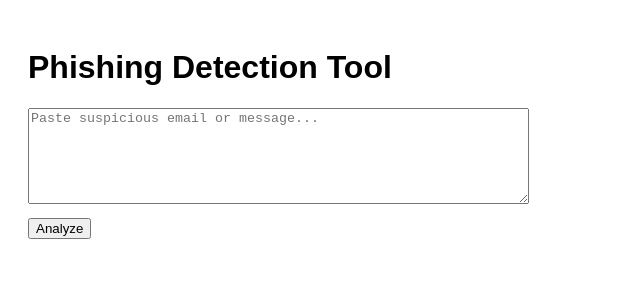
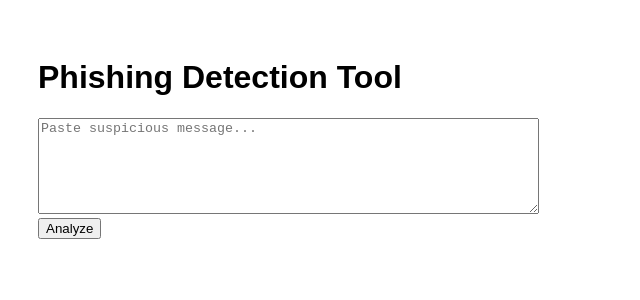
Before and after one commit to Finnete-20/ai-security-awareness-simulator, a React app: page / in a window 1280 px wide. Shown: the top 300 px of the page, without its empty margins (0-640 px from the left). Built offline with nearby package versions, Linux system fonts and the light colour scheme; the HTML template or start-up script is replaced by a standard one.

Commit message:
simplified frontend

```diff
--- a/src/App.jsx
+++ b/src/App.jsx
@@ -3,64 +3,44 @@ import axios from "axios";
 
 export default function App() {
   const [message, setMessage] = useState("");
-  const [result, setResult] = useState(null);
-  const [loading, setLoading] = useState(false);
+  const [result, setResult] = useState("");
 
   const analyzeMessage = async () => {
-    setLoading(true);
-    setResult(null);
-
     try {
       const res = await axios.post(
         "https://phishingdetector-backend.onrender.com/analyze",
-        { message }
+        {
+          message: message,
+        }
       );
 
-      setResult(res.data);
+      setResult(JSON.stringify(res.data, null, 2));
+
     } catch (error) {
-      console.log("Backend error:", error);
-
-      setResult({
-        error: "Error connecting to backend",
-        details: error.message,
-      });
+      setResult("Error connecting to backend");
+      console.log(error);
     }
-
-    setLoading(false);
   };
 
   return (
-    <div style={{ padding: "20px", fontFamily: "Arial" }}>
+    <div style={{ padding: "30px", fontFamily: "Arial" }}>
       <h1>Phishing Detection Tool</h1>
 
       <textarea
         rows="6"
         cols="60"
-        placeholder="Paste suspicious email or message..."
+        placeholder="Paste suspicious message..."
         value={message}
         onChange={(e) => setMessage(e.target.value)}
       />
 
       <br />
 
-      <button onClick={analyzeMessage} style={{ marginTop: "10px" }}>
+      <button onClick={analyzeMessage}>
         Analyze
       </button>
 
-      {loading && <p>Analyzing...</p>}
-
-      {result && (
-        <pre
-          style={{
-            background: "#eee",
-            padding: "10px",
-            marginTop: "10px",
-            whiteSpace: "pre-wrap",
-          }}
-        >
-          {JSON.stringify(result, null, 2)}
-        </pre>
-      )}
+      <pre>{result}</pre>
     </div>
   );
 }
```
